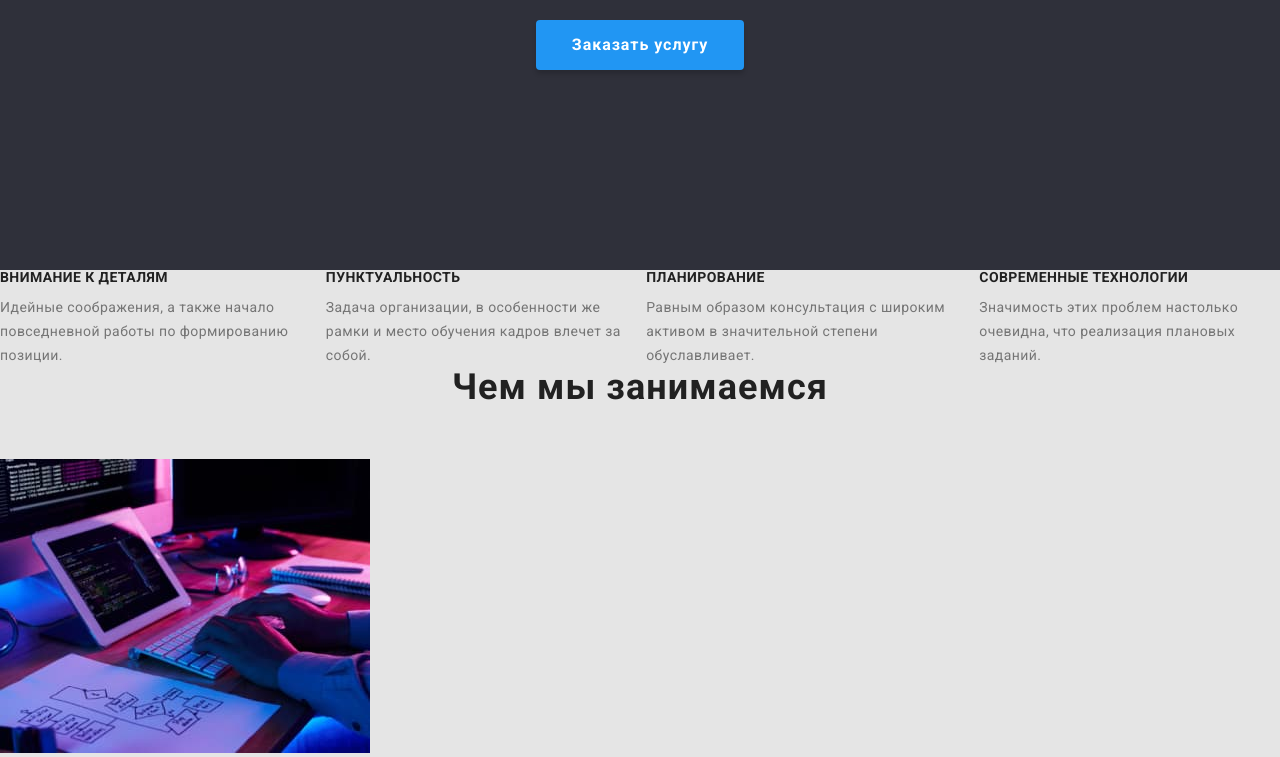
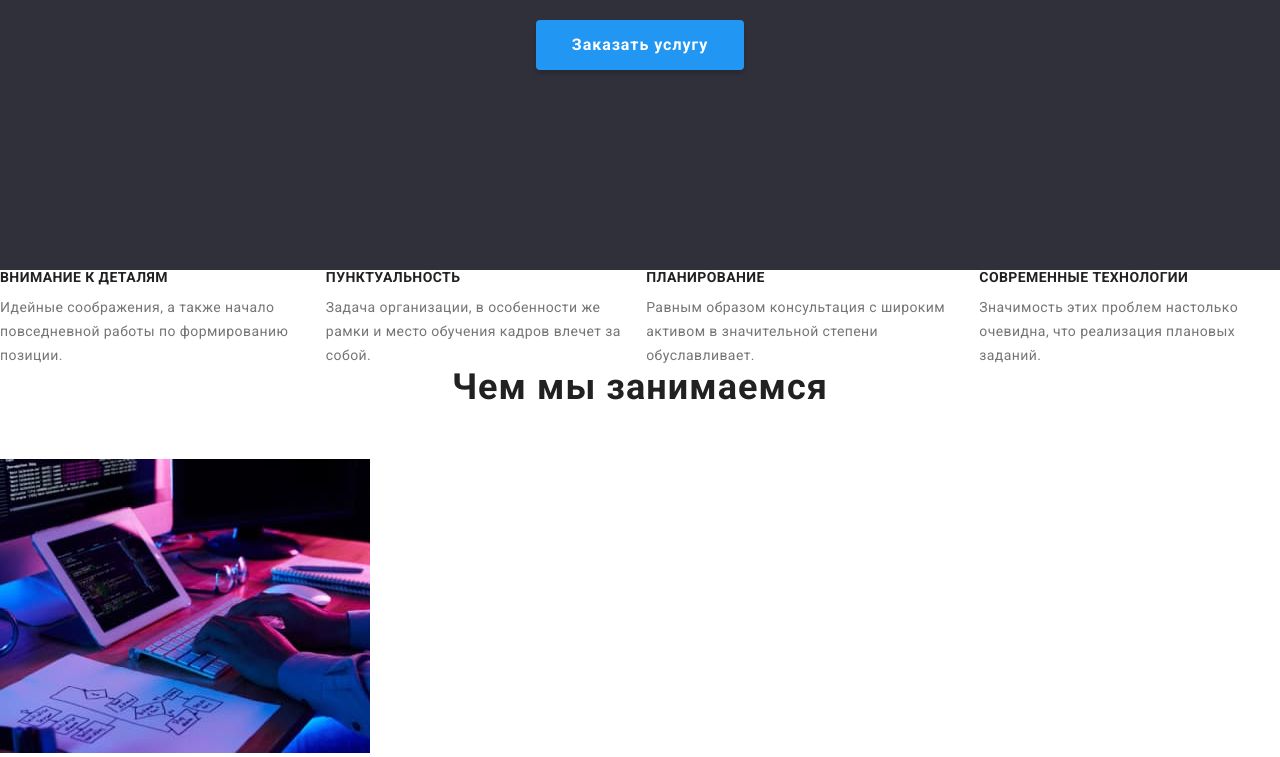
Before and after one commit to BlahunSofiia/goit-markup-hw-03, a plain HTML site: page index.html in a window 1280 px wide. Shown: the part 414-1171 px from the top of the page. Drawn offline with nearby package versions, Linux system fonts and the light colour scheme.

Commit message:
changes background color

```diff
--- a/css/styles.css
+++ b/css/styles.css
@@ -13,7 +13,7 @@
 body {
   font-family: Roboto, sans-serif;
   color: var(--main-text-color);
-  background: #e5e5e5;
+  background: #FFFFFF;;
   letter-spacing: 0.03em;
   margin: 0;
 }
```
